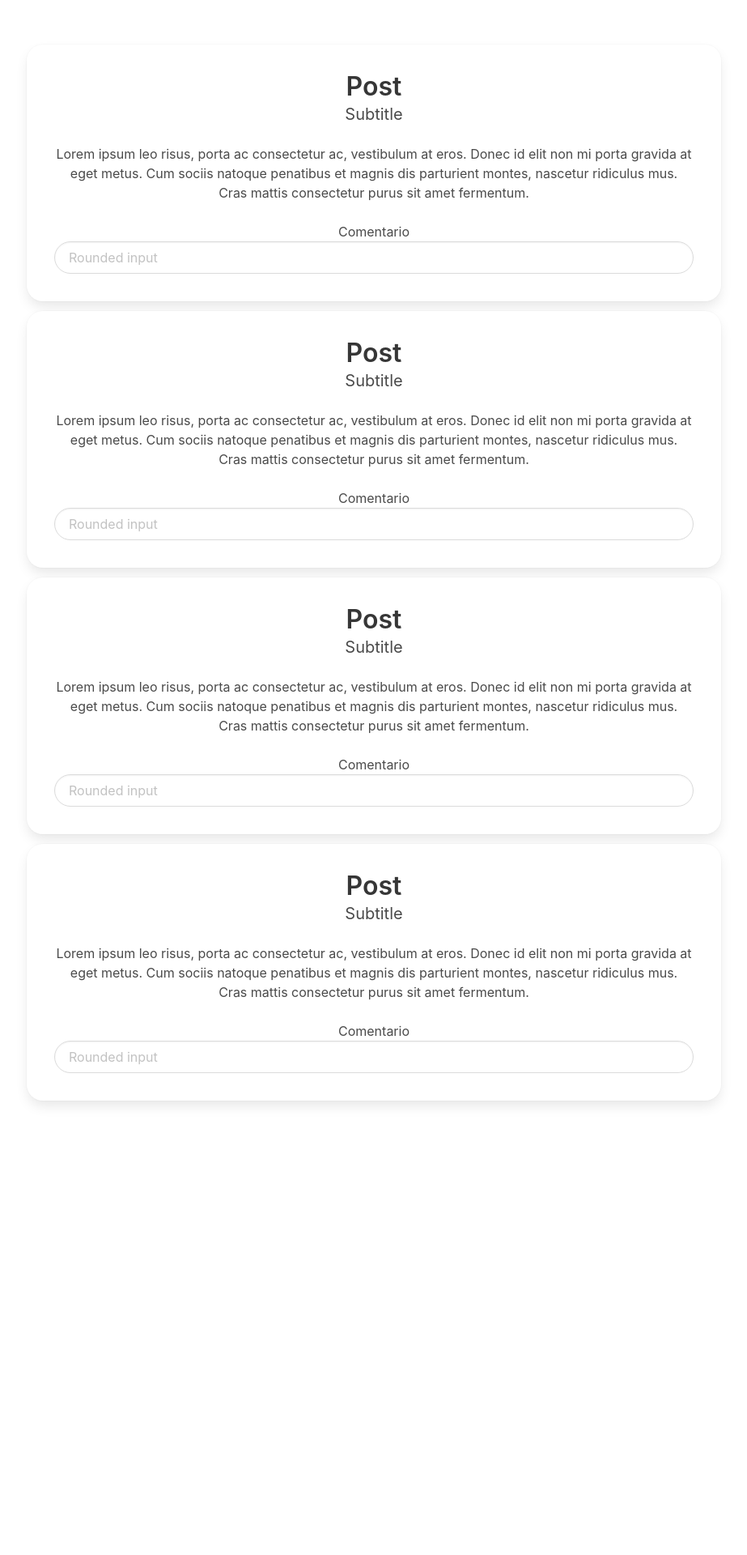
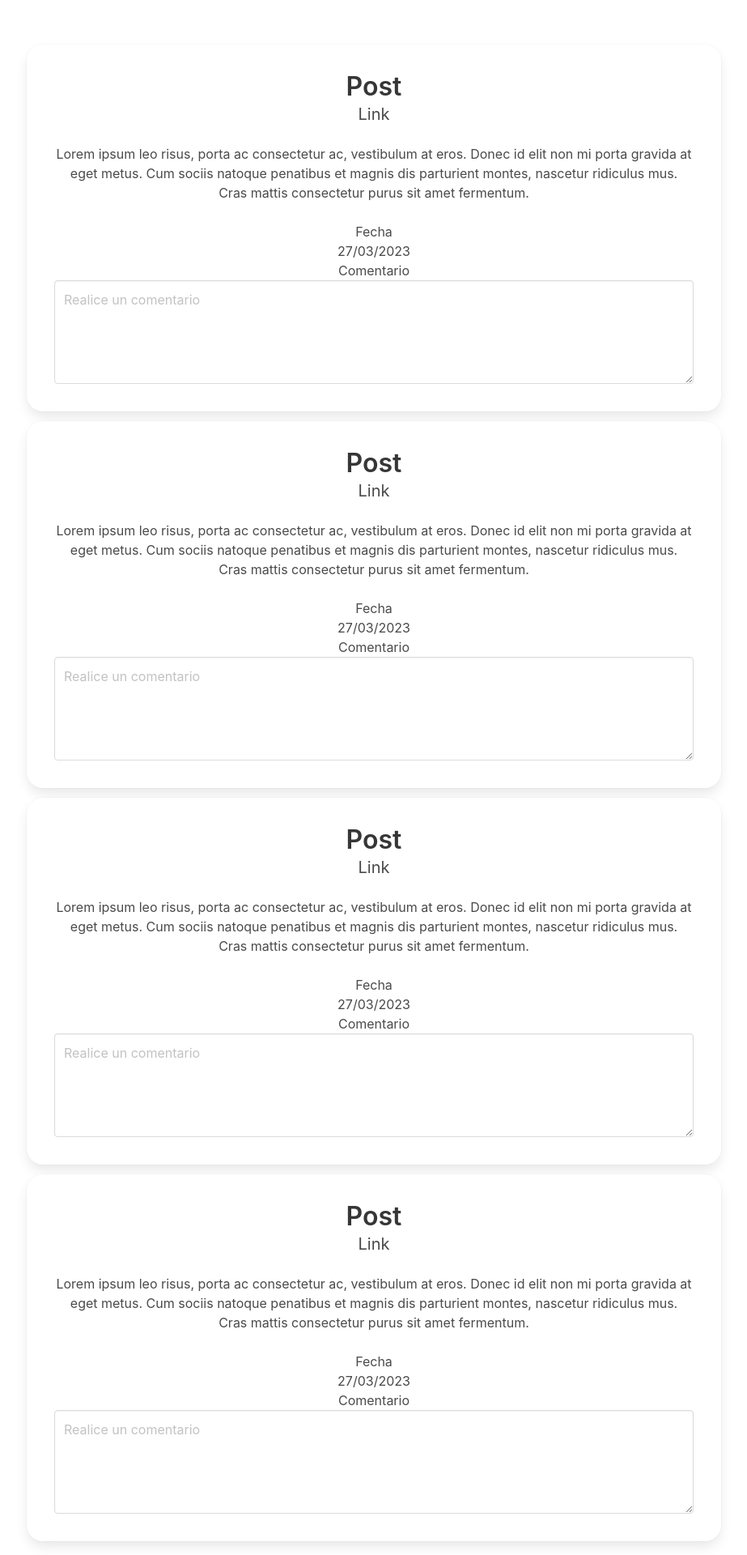
Before and after one commit to IsmaelPasalagua/jam_web, an Angular app: page / in a window 1280 px wide. Shown: the part 200-2120 px from the top of the page at 81% size, without its empty margins (178-1101 px from the left). Before the commit the page ends 1630 px from the top, so only its background shows below. Built offline with nearby package versions, Linux system fonts and the light colour scheme.

Commit message:
Publicacioens con string-fecha y comentarios

```diff
--- a/package.json
+++ b/package.json
@@ -21,6 +21,7 @@
     "@angular/router": "^15.2.0",
     "bootstrap-icons": "^1.10.3",
     "bulma": "^0.9.4",
+    "date-fns": "^2.29.3",
     "icons": "^1.0.0",
     "material": "^0.5.3",
     "rxjs": "~7.8.0",
--- a/src/app/components/publicaciones/publicaciones.component.html
+++ b/src/app/components/publicaciones/publicaciones.component.html
@@ -48,7 +48,7 @@
       <div class="card card1">
         <div class="card-content">
           <p class="title">Post</p>
-          <p class="subtitle">Subtitle</p>
+          <p class="subtitle">Link</p>
           <div class="content">
             Lorem ipsum leo risus, porta ac consectetur ac, vestibulum at eros.
             Donec id elit non mi porta gravida at
@@ -56,9 +56,16 @@
             Cras
             mattis consectetur purus sit amet fermentum.
           </div>
+          <div class="date">
+            <p>Fecha</p>
+            <div class="date-body">
+              {{ fechaString }}
+            </div>
+          </div>
+
           <div class="input-group flex-nowrap">
             <span class="input-group-text">Comentario</span>
-            <input class="input is-rounded" type="text" placeholder="Rounded input">
+            <textarea class="textarea" placeholder="Realice un comentario"></textarea>
           </div>
         </div>
       </div>
@@ -68,7 +75,7 @@
       <div class="card card1">
         <div class="card-content">
           <p class="title">Post</p>
-          <p class="subtitle">Subtitle</p>
+          <p class="subtitle">Link</p>
           <div class="content">
             Lorem ipsum leo risus, porta ac consectetur ac, vestibulum at eros.
             Donec id elit non mi porta gravida at
@@ -76,9 +83,16 @@
             Cras
             mattis consectetur purus sit amet fermentum.
           </div>
+          <div class="date">
+            <p>Fecha</p>
+            <div class="date-body">
+              {{ fechaString }}
+            </div>
+          </div>
+
           <div class="input-group flex-nowrap">
             <span class="input-group-text">Comentario</span>
-            <input class="input is-rounded" type="text" placeholder="Rounded input">
+            <textarea class="textarea" placeholder="Realice un comentario"></textarea>
           </div>
         </div>
       </div>
@@ -88,7 +102,7 @@
       <div class="card card1">
         <div class="card-content">
           <p class="title">Post</p>
-          <p class="subtitle">Subtitle</p>
+          <p class="subtitle">Link</p>
           <div class="content">
             Lorem ipsum leo risus, porta ac consectetur ac, vestibulum at eros.
             Donec id elit non mi porta gravida at
@@ -96,9 +110,16 @@
             Cras
             mattis consectetur purus sit amet fermentum.
           </div>
+          <div class="date">
+            <p>Fecha</p>
+            <div class="date-body">
+              {{ fechaString }}
+            </div>
+          </div>
+
           <div class="input-group flex-nowrap">
             <span class="input-group-text">Comentario</span>
-            <input class="input is-rounded" type="text" placeholder="Rounded input">
+            <textarea class="textarea" placeholder="Realice un comentario"></textarea>
           </div>
         </div>
       </div>
@@ -108,7 +129,7 @@
       <div class="card card1">
         <div class="card-content">
           <p class="title">Post</p>
-          <p class="subtitle">Subtitle</p>
+          <p class="subtitle">Link</p>
           <div class="content">
             Lorem ipsum leo risus, porta ac consectetur ac, vestibulum at eros.
             Donec id elit non mi porta gravida at
@@ -116,12 +137,20 @@
             Cras
             mattis consectetur purus sit amet fermentum.
           </div>
+          <div class="date">
+            <p>Fecha</p>
+            <div class="date-body">
+              {{ fechaString }}
+            </div>
+          </div>
+
           <div class="input-group flex-nowrap">
             <span class="input-group-text">Comentario</span>
-            <input class="input is-rounded" type="text" placeholder="Rounded input">
+            <textarea class="textarea" placeholder="Realice un comentario"></textarea>
           </div>
         </div>
       </div>
     </div>
+
   </div>
 </div>
--- a/src/app/components/publicaciones/publicaciones.component.ts
+++ b/src/app/components/publicaciones/publicaciones.component.ts
@@ -1,4 +1,6 @@
 import { Component } from '@angular/core';
+import { FormControl, Validators } from '@angular/forms';
+import { format } from 'date-fns';
 
 @Component({
   selector: 'app-publicaciones',
@@ -7,6 +9,10 @@ import { Component } from '@angular/core';
 })
 
 export class PublicacionesComponent {
+
+  fecha = new Date();
+
+  fechaString = format(this.fecha, 'dd/MM/yyyy');
 
   openModal() {
     const modal = document.querySelector('.modal');
```
Also changed, not shown: 1 other file (tests, documents, lock files or other folders).
